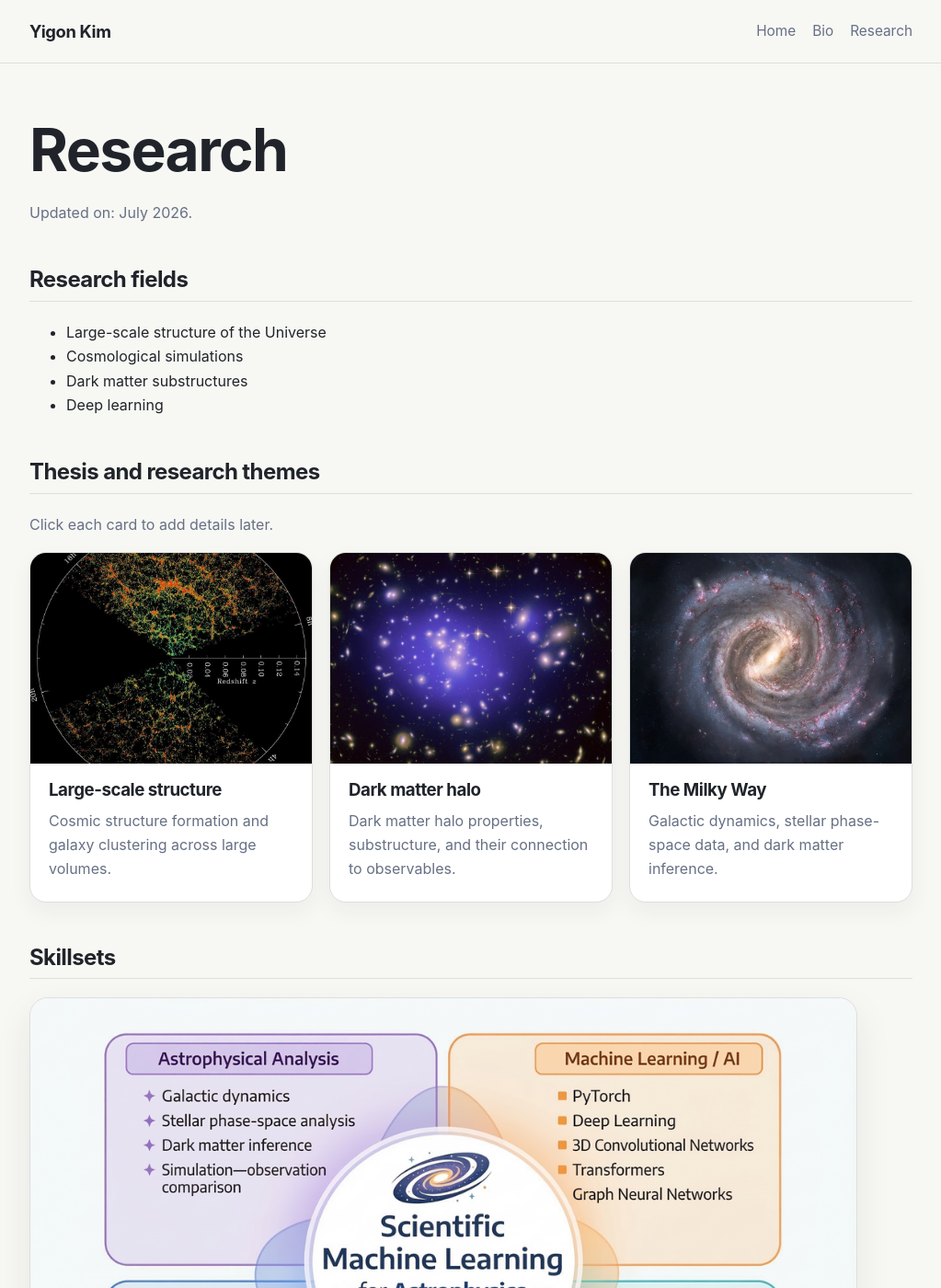
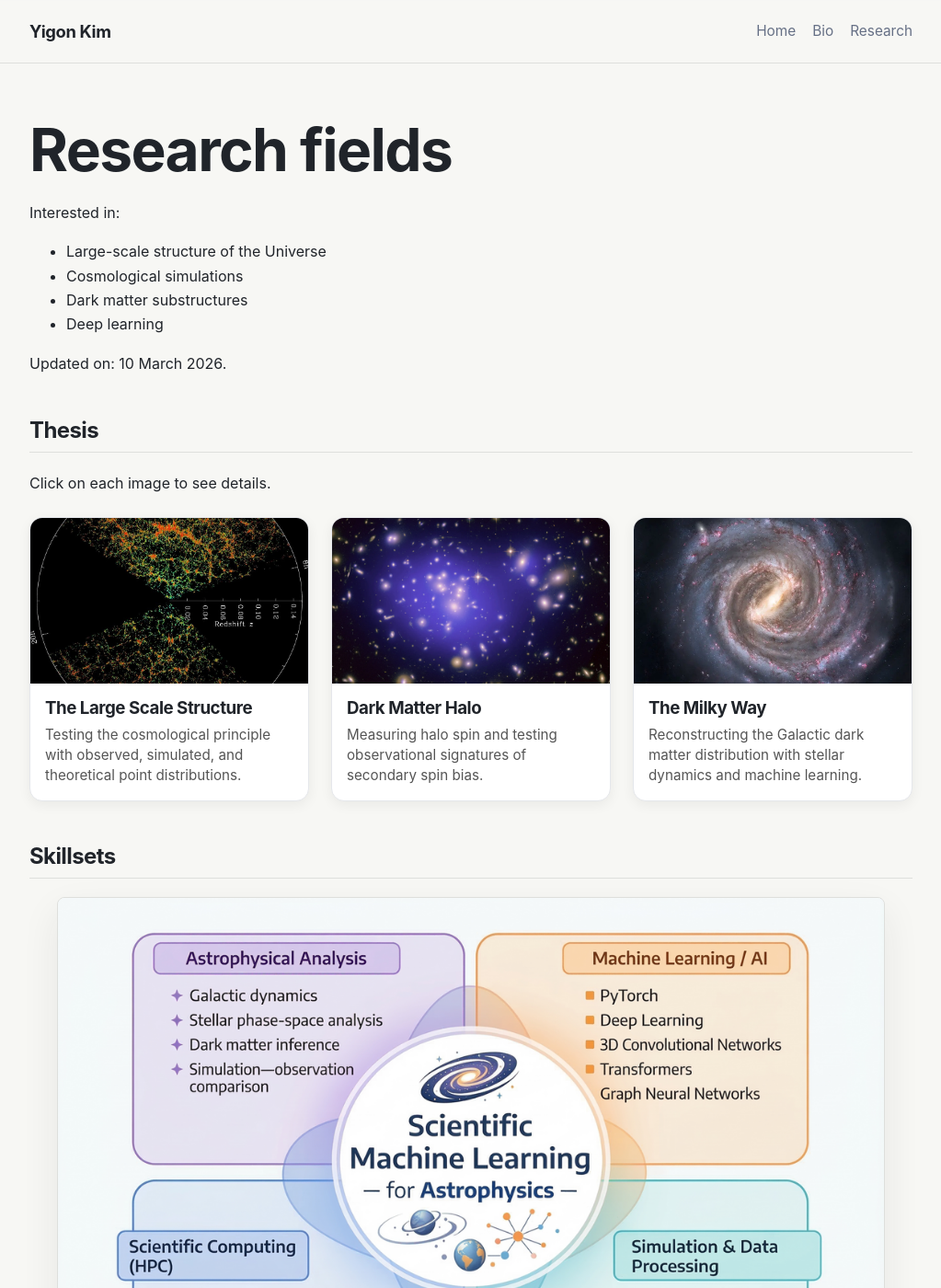
Before and after one commit to yigon/yigon.github.io, a Jekyll site: the page built from research.md, in a window 1280 px wide and 1400 px high. Shown: the whole window at 92% size, without its empty margins (128-1151 px from the left). Built offline with Jekyll 4.4.1, drawn with Linux system fonts in a browser that asks for light colours.

Commit message:
Add research subpages

```diff
--- a/assets/css/style.css
+++ b/assets/css/style.css
@@ -227,3 +227,54 @@
     gap: 4px;
   }
 }
+
+/* Research page cards */
+.research-grid {
+  display: grid;
+  grid-template-columns: repeat(auto-fit, minmax(240px, 1fr));
+  gap: 1.5rem;
+  margin: 1.5rem 0 2.5rem;
+}
+
+.research-card {
+  display: block;
+  text-decoration: none;
+  color: inherit;
+  border: 1px solid #e5e7eb;
+  border-radius: 14px;
+  overflow: hidden;
+  background: #fff;
+  box-shadow: 0 4px 14px rgba(0, 0, 0, 0.06);
+  transition: transform 0.15s ease, box-shadow 0.15s ease;
+}
+
+.research-card:hover {
+  transform: translateY(-3px);
+  box-shadow: 0 8px 24px rgba(0, 0, 0, 0.11);
+}
+
+.research-card img {
+  width: 100%;
+  height: 180px;
+  object-fit: cover;
+  display: block;
+}
+
+.research-card h3 {
+  margin: 1rem 1rem 0.4rem;
+}
+
+.research-card p {
+  margin: 0 1rem 1rem;
+  font-size: 0.95rem;
+  line-height: 1.45;
+  color: #555;
+}
+
+.wide-image {
+  display: block;
+  max-width: 100%;
+  height: auto;
+  margin: 1.2rem auto;
+  border-radius: 8px;
+}
--- a/research.md
+++ b/research.md
@@ -1,49 +1,44 @@
 ---
 layout: default
 title: Research
+permalink: /research/
 ---
 
-# Research
+# Research fields
 
-<p class="updated">Updated on: July 2026.</p>
-
-## Research fields
+Interested in:
 
 - Large-scale structure of the Universe
 - Cosmological simulations
 - Dark matter substructures
 - Deep learning
 
-## Thesis and research themes
+Updated on: 10 March 2026.
 
-<p class="muted">Click each card to add details later.</p>
+## Thesis
 
-<div class="card-grid">
-  <article class="research-card">
-    <img src="{{ '/assets/img/orangepie-orig.jpg' | relative_url }}" alt="Galaxy cluster and large-scale structure illustration">
-    <div>
-      <h3>Large-scale structure</h3>
-      <p>Cosmic structure formation and galaxy clustering across large volumes.</p>
-    </div>
-  </article>
+Click on each image to see details.
 
-  <article class="research-card placeholder-card">
-    <img src="{{ '/assets/img/clust-orig_orig.png' | relative_url }}" alt="Dark matter halos">
-    <div>
-      <h3>Dark matter halo</h3>
-      <p>Dark matter halo properties, substructure, and their connection to observables.</p>
-    </div>
-  </article>
+<div class="research-grid">
+  <a class="research-card" href="{{ '/research/large-scale-structure/' | relative_url }}">
+    <img src="{{ '/assets/img/research/lss-sdss-pie.jpg' | relative_url }}" alt="Large-scale structure of the Universe">
+    <h3>The Large Scale Structure</h3>
+    <p>Testing the cosmological principle with observed, simulated, and theoretical point distributions.</p>
+  </a>
 
-  <article class="research-card">
-    <img src="{{ '/assets/img/milky-way_orig.webp' | relative_url }}" alt="Milky Way illustration">
-    <div>
-      <h3>The Milky Way</h3>
-      <p>Galactic dynamics, stellar phase-space data, and dark matter inference.</p>
-    </div>
-  </article>
+  <a class="research-card" href="{{ '/research/dark-matter-halo/' | relative_url }}">
+    <img src="{{ '/assets/img/research/halo-cluster.png' | relative_url }}" alt="Dark matter halo in a galaxy cluster">
+    <h3>Dark Matter Halo</h3>
+    <p>Measuring halo spin and testing observational signatures of secondary spin bias.</p>
+  </a>
+
+  <a class="research-card" href="{{ '/research/milky-way/' | relative_url }}">
+    <img src="{{ '/assets/img/research/milky-way.webp' | relative_url }}" alt="The Milky Way">
+    <h3>The Milky Way</h3>
+    <p>Reconstructing the Galactic dark matter distribution with stellar dynamics and machine learning.</p>
+  </a>
 </div>
 
 ## Skillsets
 
-<img class="wide-image" src="{{ '/assets/img/skillsets-260315_orig.png' | relative_url }}" alt="Scientific machine learning skillsets for astrophysics">
+<img class="wide-image" src="{{ '/assets/img/research/skillsets.png' | relative_url }}" alt="Scientific machine learning for astrophysics skillsets">
```
Also changed, not shown: research/dark-matter-halo.md (added, +28 -0 lines), research/large-scale-structure.md (added, +26 -0 lines), research/milky-way.md (added, +25 -0 lines), assets/img/research/halo-cluster.png (added), assets/img/research/lss-sdss-pie.jpg (added), assets/img/research/milky-way.webp (added), assets/img/research/mw-density-profile.png (added), assets/img/research/mw-dm-reconstruction.jpg (added), assets/img/research/skillsets.png (added), 2 other files.
